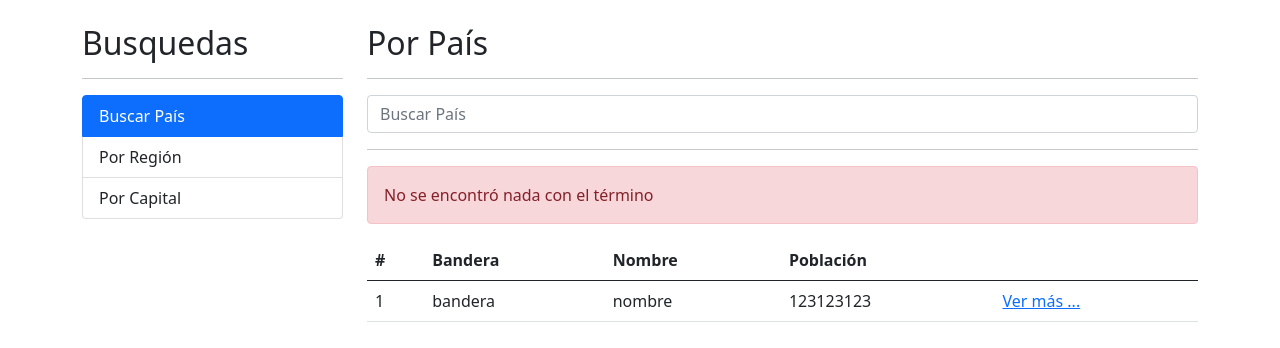
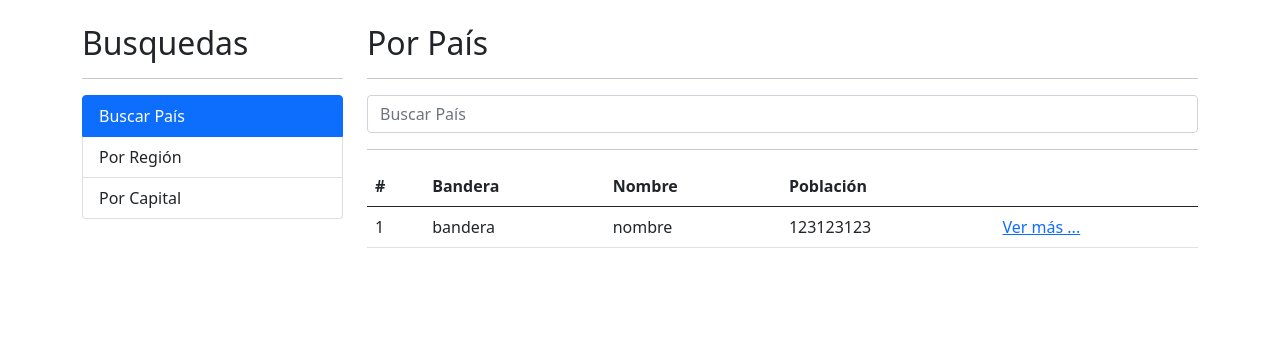
Before and after one commit to dhurrego/paises-app, an Angular app: page / in a window 1280 px wide. Shown: the top 348 px of the page. Built offline with nearby package versions, Linux system fonts and the light colour scheme.

Commit message:
Manejo de errores

```diff
--- a/src/app/pais/pages/por-pais/por-pais.component.html
+++ b/src/app/pais/pages/por-pais/por-pais.component.html
@@ -8,9 +8,9 @@
     </div>
 </div>
 <hr>
-<div class="alert alert-danger">No se encontró nada con el término</div>
+<div class="alert alert-danger" *ngIf="hayError">No se encontró nada con el término: {{ termino }}</div>
 
-<div class="row">
+<div class="row" *ngIf="!hayError">
     <div class="col">
         <table class="table table-hover">
             <thead>
--- a/src/app/pais/pages/por-pais/por-pais.component.ts
+++ b/src/app/pais/pages/por-pais/por-pais.component.ts
@@ -10,13 +10,18 @@ import { PaisService } from '../../services/pais.service';
 export class PorPaisComponent {
 
   public termino: string = '';
+  public hayError: boolean = false;
 
   constructor( private _paisService: PaisService ) { }
 
   buscar(){
+    this.hayError = false;
     this._paisService.buscarPais( this.termino ).subscribe(
       response => {
         console.log(response);
+      },
+      error => {
+        this.hayError = true;
       }
     );
   }
```
